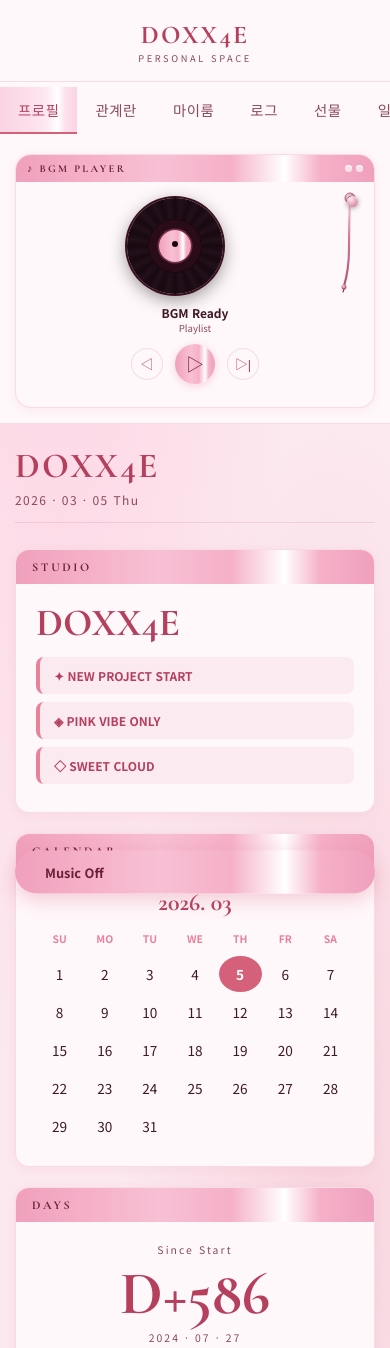
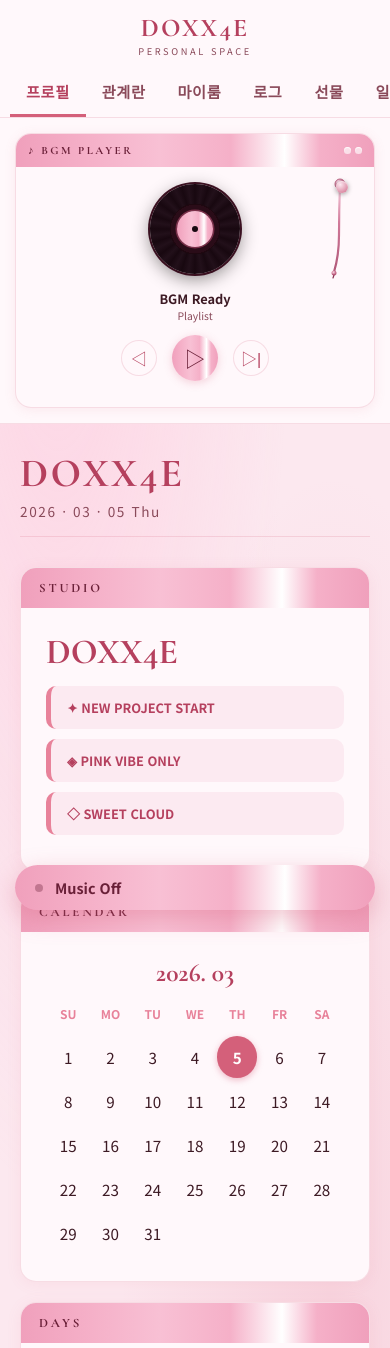
Before and after one commit to DOXX4E/7, a plain HTML site: page index.html in a window 390 px wide. Shown: the top 1348 px of the page. Drawn offline with nearby package versions, Linux system fonts and the light colour scheme.

Commit message:
최적화

```diff
--- a/index.html
+++ b/index.html
@@ -26,6 +26,7 @@ html,body{
     radial-gradient(ellipse at 15% 10%, rgba(255,182,210,0.4) 0%, transparent 50%),
     radial-gradient(ellipse at 85% 80%, rgba(232,130,154,0.2) 0%, transparent 45%);
   -webkit-tap-highlight-color: transparent;
+  overflow-x: hidden;
 }
 
 /* ─── LAYOUT ─── */
@@ -33,7 +34,7 @@ html,body{
 
 /* ─── SIDEBAR (Desktop) ─── */
 .sidebar{
-  width:180px; flex-shrink:0;
+  width:200px; flex-shrink:0;
   background:var(--white);
   border-right:1px solid var(--border);
   display:flex; flex-direction:column;
@@ -46,10 +47,10 @@ html,body{
 
 .nav-group-label{font-size:0.57rem; letter-spacing:0.26em; color:var(--rg3); text-transform:uppercase; padding:10px 16px 3px; font-weight:700;}
 .nav-item{
-  display:block; padding:10px 16px 10px 22px;
-  font-size:0.8rem; color:var(--text2); text-decoration:none;
+  display:block; padding:12px 16px 12px 22px;
+  font-size:0.85rem; color:var(--text2); text-decoration:none;
   letter-spacing:0.04em; transition:all .2s;
-  border-left:2px solid transparent;
+  border-left:3px solid transparent;
 }
 .nav-item:hover, .nav-item.active{color:var(--rg2); background:var(--hover-metal); border-left-color:var(--rg);}
 
@@ -61,110 +62,121 @@ html,body{
   background:var(--white);
   box-shadow:0 2px 12px rgba(212,96,122,0.10);
 }
-.bgm-header{background:var(--metal-bar); padding:7px 11px; display:flex; align-items:center; justify-content:space-between;}
-.bgm-header-title{font-family:'Cormorant Garamond',serif; font-size:0.66rem; font-weight:700; letter-spacing:0.22em; color:#6a2038; text-transform:uppercase;}
+.bgm-header{background:var(--metal-bar); padding:10px 12px; display:flex; align-items:center; justify-content:space-between;}
+.bgm-header-title{font-family:'Cormorant Garamond',serif; font-size:0.7rem; font-weight:700; letter-spacing:0.22em; color:#6a2038; text-transform:uppercase;}
 .bgm-dots{display:flex; gap:4px;}
 .bgm-dot{width:7px; height:7px; border-radius:50%; background:rgba(255,255,255,0.65); box-shadow:inset 0 1px 1px rgba(255,255,255,0.9);}
 .bgm-body{padding:12px 11px 14px;}
 
-.record-scene{position:relative; width:100%; height:100px; margin:0 auto 10px;}
+.record-scene{position:relative; width:100%; height:110px; margin:0 auto 10px; display: flex; justify-content: center; align-items: center;}
 .record-disc{
-  position:absolute; bottom:0; left:44%; transform:translateX(-50%);
-  width:96px; height:96px; border-radius:50%;
+  position:absolute; width:100px; height:100px; border-radius:50%;
   background: radial-gradient(circle,#2a0c18 0% 11%,transparent 11%), radial-gradient(circle,#1e0810 0% 13%,transparent 13%), radial-gradient(circle,#2a0c18 0% 22%,transparent 22%), radial-gradient(circle,#1e0810 0% 24%,transparent 24%), radial-gradient(circle,#2a0c18 0% 38%,transparent 38%), radial-gradient(circle,#1e0810 0% 40%,transparent 40%), conic-gradient(from 0deg, #180810 0deg,#22101a 9deg,#180810 18deg,#22101a 27deg, #180810 36deg,#22101a 45deg,#180810 54deg,#22101a 63deg, #180810 72deg,#22101a 81deg,#180810 90deg,#22101a 99deg, #180810 108deg,#22101a 117deg,#180810 126deg,#22101a 135deg, #180810 144deg,#22101a 153deg,#180810 162deg,#22101a 171deg, #180810 180deg,#22101a 189deg,#180810 198deg,#22101a 207deg, #180810 216deg,#22101a 225deg,#180810 234deg,#22101a 243deg, #180810 252deg,#22101a 261deg,#180810 270deg,#22101a 279deg, #180810 288deg,#22101a 297deg,#180810 306deg,#22101a 315deg, #180810 324deg,#22101a 333deg,#180810 342deg,#22101a 351deg, #180810 360deg);
   box-shadow:0 0 0 2px #3a1020,0 5px 18px rgba(0,0,0,0.45); z-index:1;
 }
 .record-disc.spinning{animation:vinylSpin 2.8s linear infinite;}
-@keyframes vinylSpin{ from{transform:translateX(-50%) rotate(0deg);} to{transform:translateX(-50%) rotate(360deg);} }
+@keyframes vinylSpin{ from{transform:rotate(0deg);} to{transform:rotate(360deg);} }
 
-.record-label{ position:absolute; bottom:32px; left:44%; transform:translateX(-50%); width:32px; height:32px; border-radius:50%; background:var(--metal-bar); box-shadow:0 0 0 1.5px rgba(200,80,120,0.5); z-index:2; overflow:hidden;}
+.record-label{ position:absolute; width:36px; height:36px; border-radius:50%; background:var(--metal-bar); box-shadow:0 0 0 1.5px rgba(200,80,120,0.5); z-index:2; overflow:hidden;}
 .record-label-thumb{width:100%; height:100%; border-radius:50%; object-fit:cover; display:none; opacity:0.88;}
-.record-hole{ position:absolute; bottom:47px; left:calc(44% - 3px); width:6px; height:6px; border-radius:50%; background:#180810; z-index:5;}
-.tonearm-pivot{ position:absolute; top:2px; right:5px; width:11px; height:11px; border-radius:50%; background:radial-gradient(circle at 35% 30%,#fce8f0,#d06888); box-shadow:0 1px 5px rgba(0,0,0,0.4),inset 0 1px 1px rgba(255,255,255,0.5); z-index:12;}
-.tonearm-wrap{ position:absolute; top:0; right:2px; width:22px; height:98px; z-index:11; transform-origin:50% 4%; transform:rotate(0deg); transition:transform 0.85s cubic-bezier(0.4,0,0.2,1);}
+.record-hole{ position:absolute; width:6px; height:6px; border-radius:50%; background:#180810; z-index:5;}
+.tonearm-pivot{ position:absolute; top:2px; right:15px; width:12px; height:12px; border-radius:50%; background:radial-gradient(circle at 35% 30%,#fce8f0,#d06888); box-shadow:0 1px 5px rgba(0,0,0,0.4),inset 0 1px 1px rgba(255,255,255,0.5); z-index:12;}
+.tonearm-wrap{ position:absolute; top:0; right:12px; width:22px; height:100px; z-index:11; transform-origin:50% 4%; transform:rotate(0deg); transition:transform 0.85s cubic-bezier(0.4,0,0.2,1);}
 .tonearm-wrap.on-record{transform:rotate(25deg);}
 .tonearm-wrap svg{width:100%; height:100%; overflow:visible;}
 
-.bgm-info{text-align:center; margin-bottom:9px;}
-.bgm-track-title{font-size:0.75rem; font-weight:700; color:var(--text); white-space:nowrap; overflow:hidden; text-overflow:ellipsis;}
-.bgm-track-channel{font-size:0.6rem; color:var(--text2);}
+.bgm-info{text-align:center; margin-bottom:12px; padding: 0 5px;}
+.bgm-track-title{font-size:0.8rem; font-weight:700; color:var(--text); white-space:nowrap; overflow:hidden; text-overflow:ellipsis;}
+.bgm-track-channel{font-size:0.65rem; color:var(--text2);}
 
-.bgm-controls{display:flex; justify-content:center; gap:12px; align-items:center; margin-bottom:9px;}
+.bgm-controls{display:flex; justify-content:center; gap:15px; align-items:center; margin-bottom:12px;}
 .bgm-btn{
-  width:32px; height:32px; border-radius:50%;
+  width:36px; height:36px; border-radius:50%;
   border:1px solid var(--border); background:var(--white);
-  color:var(--rg2); font-size:0.8rem; cursor:pointer;
+  color:var(--rg2); font-size:1rem; cursor:pointer;
   display:flex; align-items:center; justify-content:center;
 }
-.bgm-btn.play-btn{ width:40px; height:40px; font-size:1.1rem; background:var(--metal-bar); color:#6a2038; border:none; box-shadow:0 2px 8px rgba(212,96,122,0.25);}
+.bgm-btn.play-btn{ width:46px; height:46px; font-size:1.3rem; background:var(--metal-bar); color:#6a2038; border:none; box-shadow:0 2px 8px rgba(212,96,122,0.25);}
 
-.bgm-playlist{display:flex; flex-direction:column; gap:4px; max-height:120px; overflow-y:auto;}
-.pl-item{display:flex; align-items:center; gap:8px; padding:6px; border-radius:8px; cursor:pointer; border:1px solid transparent;}
+.bgm-playlist{display:flex; flex-direction:column; gap:6px; max-height:150px; overflow-y:auto; padding-right: 2px;}
+.pl-item{display:flex; align-items:center; gap:10px; padding:8px; border-radius:10px; cursor:pointer; border:1px solid transparent;}
 .pl-item.active{background:rgba(212,96,122,0.1); border-color:rgba(212,96,122,0.22);}
-.pl-thumb{width:28px; height:28px; border-radius:50%; object-fit:cover; flex-shrink:0;}
-.pl-title{font-size:0.7rem; font-weight:500; color:var(--text); white-space:nowrap; overflow:hidden; text-overflow:ellipsis;}
+.pl-thumb{width:32px; height:32px; border-radius:50%; object-fit:cover; flex-shrink:0;}
+.pl-title{font-size:0.75rem; font-weight:500; color:var(--text); white-space:nowrap; overflow:hidden; text-overflow:ellipsis;}
 
 /* ─── MAIN ─── */
-.main{flex:1; padding:30px 20px; overflow-y:auto;}
-.main-header{margin-bottom:26px; padding-bottom:14px; border-bottom:1px solid var(--border);}
-.main-title{font-family:'Cormorant Garamond',serif; font-size:2.2rem; font-weight:700; color:var(--rg2); letter-spacing:0.06em; margin-bottom:4px;}
-.main-date{font-size:0.75rem; color:var(--text2); letter-spacing:0.12em;}
+.main{flex:1; padding:30px 25px; overflow-y:auto;}
+.main-header{margin-bottom:30px; padding-bottom:15px; border-bottom:1px solid var(--border);}
+.main-title{font-family:'Cormorant Garamond',serif; font-size:2.5rem; font-weight:700; color:var(--rg2); letter-spacing:0.06em; margin-bottom:4px;}
+.main-date{font-size:0.85rem; color:var(--text2); letter-spacing:0.12em;}
 
-.widget-grid{display:grid; grid-template-columns:repeat(auto-fill, minmax(280px, 1fr)); gap:20px;}
-.widget{ background:var(--white); border-radius:14px; border:1px solid var(--border); box-shadow:0 2px 10px rgba(212,96,122,0.08); overflow:hidden; animation:fadeUp .6s ease both;}
-.widget-header{background:var(--metal-bar); padding:10px 16px; display:flex; align-items:center; justify-content:space-between;}
-.widget-header-title{font-family:'Cormorant Garamond',serif; font-size:0.75rem; font-weight:700; letter-spacing:0.22em; color:#6a2038; text-transform:uppercase;}
-.widget-body{padding:20px;}
+.widget-grid{display:grid; grid-template-columns:repeat(auto-fill, minmax(300px, 1fr)); gap:25px;}
+.widget{ background:var(--white); border-radius:16px; border:1px solid var(--border); box-shadow:0 2px 15px rgba(212,96,122,0.08); overflow:hidden; animation:fadeUp .6s ease both;}
+.widget-header{background:var(--metal-bar); padding:12px 18px; display:flex; align-items:center; justify-content:space-between;}
+.widget-header-title{font-family:'Cormorant Garamond',serif; font-size:0.8rem; font-weight:700; letter-spacing:0.22em; color:#6a2038; text-transform:uppercase;}
+.widget-body{padding:25px;}
 
-.brand-name{font-family:'Cormorant Garamond',serif; font-size:2.8rem; font-weight:700; color:var(--rg2); line-height:1; margin-bottom:15px;}
-.tag-item{padding:10px 14px; border-radius:8px; background:rgba(252,232,239,0.8); border-left:4px solid var(--rg3); font-size:0.75rem; font-weight:600; color:var(--rg2); margin-bottom:8px;}
+.brand-name{font-family:'Cormorant Garamond',serif; font-size:3rem; font-weight:700; color:var(--rg2); line-height:1.1; margin-bottom:15px;}
+.tag-item{padding:12px 16px; border-radius:10px; background:rgba(252,232,239,0.8); border-left:5px solid var(--rg3); font-size:0.8rem; font-weight:600; color:var(--rg2); margin-bottom:10px;}
 
-.cal-month{font-family:'Cormorant Garamond',serif; font-size:1.5rem; font-weight:700; color:var(--rg2); text-align:center; margin-bottom:12px;}
+.cal-month{font-family:'Cormorant Garamond',serif; font-size:1.6rem; font-weight:700; color:var(--rg2); text-align:center; margin-bottom:15px;}
 .cal-table{width:100%; text-align:center;}
-.cal-table th{font-size:0.65rem; color:var(--rg3); padding-bottom:8px;}
-.cal-table td{padding:8px 2px; font-size:0.85rem; color:var(--text); border-radius:50%;}
-.cal-today{background:var(--rg)!important; color:white!important; font-weight:700;}
+.cal-table th{font-size:0.75rem; color:var(--rg3); padding-bottom:12px;}
+.cal-table td{padding:10px 2px; font-size:0.95rem; color:var(--text); border-radius:50%;}
+.cal-today{background:var(--rg)!important; color:white!important; font-weight:700; box-shadow: 0 2px 6px rgba(212,96,122,0.4);}
 
-.dday-num{font-family:'Cormorant Garamond',serif; font-size:3.8rem; font-weight:700; color:var(--rg2); text-align:center;}
-.dday-label, .dday-since{text-align:center; font-size:0.65rem; letter-spacing:0.2em; color:var(--text2);}
+.dday-num{font-family:'Cormorant Garamond',serif; font-size:4rem; font-weight:700; color:var(--rg2); text-align:center;}
+.dday-label, .dday-since{text-align:center; font-size:0.75rem; letter-spacing:0.2em; color:var(--text2);}
 
 /* Now bar */
 .now-bar{
   position:fixed; bottom:20px; right:20px; left:20px;
   background:var(--metal-bar); color:#6a2038;
-  padding:12px 20px; border-radius:50px;
-  display:flex; align-items:center; gap:10px;
-  box-shadow:0 6px 20px rgba(212,96,122,0.3);
-  font-size:0.8rem; font-weight:700; z-index:100;
-  transform:translateY(150%); transition:transform .4s cubic-bezier(0.175,.885,.32,1.275);
+  padding:14px 24px; border-radius:50px;
+  display:flex; align-items:center; gap:12px;
+  box-shadow:0 8px 25px rgba(212,96,122,0.35);
+  font-size:0.9rem; font-weight:700; z-index:100;
+  transform:translateY(180%); transition:transform .4s cubic-bezier(0.175,.885,.32,1.275);
 }
 .now-bar.visible{transform:translateY(0);}
+.now-dot { width: 8px; height: 8px; background: #6a2038; border-radius: 50%; animation: pulse 1.5s infinite; }
+@keyframes pulse { 0% { opacity: 1; } 50% { opacity: 0.3; } 100% { opacity: 1; } }
 
 /* 📱 MOBILE OPTIMIZATION (768px 이하) */
 @media (max-width: 768px) {
   .site-wrap { flex-direction: column; }
   .sidebar {
-    width: 100%; height: auto; position: relative;
+    width: 100%; height: auto; position: sticky; top: 0;
     border-right: none; border-bottom: 1px solid var(--border);
+    max-height: none; overflow: visible;
   }
-  .sidebar-logo { text-align: center; }
-  nav { display: flex; overflow-x: auto; padding: 5px 0; scrollbar-width: none; }
+  .sidebar-logo { text-align: center; padding: 15px 10px 10px; border-bottom: none;}
+
+  nav {
+    display: flex; overflow-x: auto; padding: 0 10px;
+    scrollbar-width: none; border-bottom: 1px solid var(--border);
+    justify-content: flex-start;
+  }
   nav::-webkit-scrollbar { display: none; }
   .nav-group-label { display: none; }
   .nav-item {
-    flex-shrink: 0; padding: 12px 18px; border-left: none;
-    border-bottom: 2px solid transparent; font-size: 0.9rem;
+    flex-shrink: 0; padding: 12px 16px; border-left: none;
+    border-bottom: 3px solid transparent; font-size: 0.95rem;
+    font-weight: 600;
   }
-  .nav-item.active { border-left-color: transparent; border-bottom-color: var(--rg); }
+  .nav-item.active { border-left-color: transparent; border-bottom-color: var(--rg); background: none; }
 
   .bgm-widget { margin: 15px; }
-  .main { padding: 20px 15px 100px; } /* NowBar 공간 확보 */
-  .widget-grid { grid-template-columns: 1fr; }
-  .brand-name { font-size: 2.4rem; }
-  .now-bar { left: 15px; right: 15px; bottom: 15px; }
+  .main { padding: 25px 20px 120px; } /* NowBar 공간 확보 */
+  .widget-grid { grid-template-columns: 1fr; gap: 20px; }
+  .brand-name { font-size: 2.2rem; }
+  .now-bar { left: 15px; right: 15px; bottom: 15px; padding: 12px 20px; }
+
+  .record-scene { height: 100px; }
+  .record-disc { width: 90px; height: 90px; }
 }
 
-@keyframes fadeUp{from{opacity:0;transform:translateY(10px)}to{opacity:1;transform:translateY(0)}}
+@keyframes fadeUp{from{opacity:0;transform:translateY(15px)}to{opacity:1;transform:translateY(0)}}
 </style>
 </head>
 <body>
@@ -294,7 +306,7 @@ html,body{
 <div id="yt-player" style="position:fixed;bottom:-2px;left:-2px;width:1px;height:1px;opacity:0;pointer-events:none;"></div>
 <script src="https://www.youtube.com/iframe_api"></script>
 <script>
-// --- Date & Calendar & D-Day (Same Logic) ---
+// --- Date & Calendar & D-Day Logic ---
 function updateDates(){
   const n=new Date(), days=['Sun','Mon','Tue','Wed','Thu','Fri','Sat'];
   document.getElementById('main-date').textContent=`${n.getFullYear()} · ${String(n.getMonth()+1).padStart(2,'0')} · ${String(n.getDate()).padStart(2,'0')} ${days[n.getDay()]}`;
@@ -339,11 +351,15 @@ function onYouTubeIframeAPIReady(){
 }
 
 async function loadFixedTracks(){
-  const ids = ['EOEOe_2C6ZQ']; // 여기에 유튜브 ID 추가
+  const ids = ['EOEOe_2C6ZQ'];
   for(const id of ids){
-    const r = await fetch(`https://www.youtube.com/oembed?url=https://www.youtube.com/watch?v=${id}&format=json`);
-    const d = await r.json().catch(()=>({title:'Unknown',author_name:'YouTube'}));
-    tracks.push({ id, title: d.title, ch: d.author_name });
+    try {
+      const r = await fetch(`https://www.youtube.com/oembed?url=https://www.youtube.com/watch?v=${id}&format=json`);
+      const d = await r.json();
+      tracks.push({ id, title: d.title, ch: d.author_name });
+    } catch(e) {
+      tracks.push({ id, title: 'Music Track', ch: 'YouTube' });
+    }
   }
   renderPl();
 }
```
